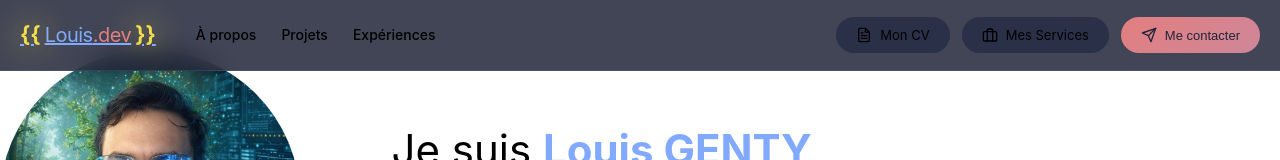
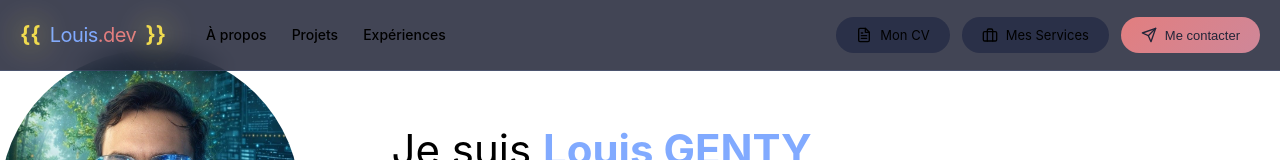
Before and after one commit to GenXwater/Portefolio, a Vue app: page / in a window 1280 px wide. Shown: the top 160 px of the page. Built offline with nearby package versions, Linux system fonts and the light colour scheme.

Commit message:
fix: add whitespace around logo text for improved visual balance

```diff
--- a/src/components/PageHeader.vue
+++ b/src/components/PageHeader.vue
@@ -27,7 +27,7 @@
             <div class="header-left">
                 <RouterLink to="/" class="logo-badge">
                     <span class="logo-brace">&#123;&#123;</span>
-                    <span class="logo-text">Louis<span class="text-highlight-2">.dev</span></span>
+                    <span class="logo-text">&nbsp;Louis<span class="text-highlight-2">.dev&nbsp;</span></span>
                     <span class="logo-brace">&#125;&#125;</span>
                 </RouterLink>
                 <nav class="nav-links">
@@ -121,6 +121,7 @@
         font-size: 20px;
         font-weight: 700;
         color: var(--vt-c-custom-text-1);
+        text-decoration: none;
     }
 
     .logo-brace {
```
